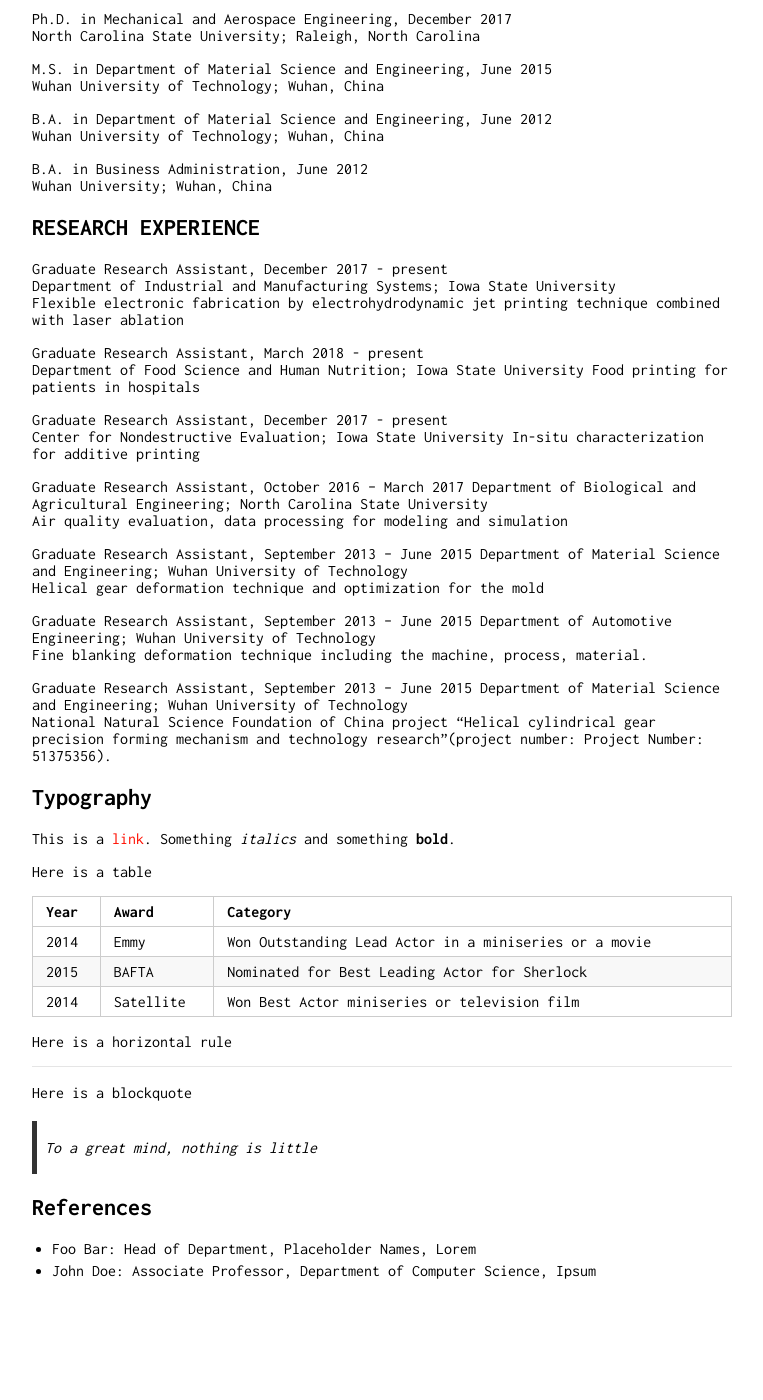
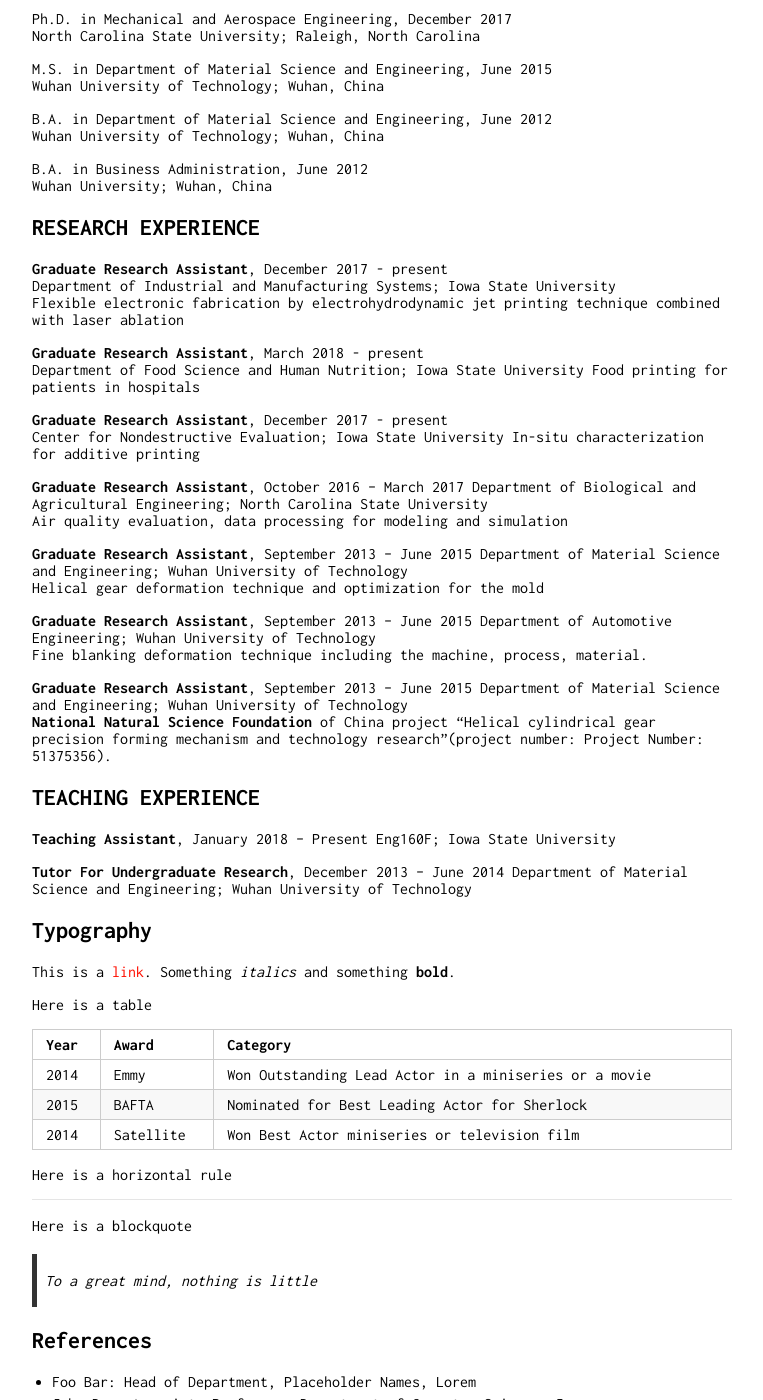
Before and after one commit to zhangxiao2018/zhangxiao2018.github.io, a Jekyll site: the page built from index.md, in a window 1280 px wide and 1400 px high, scrolled down 648 px. Shown: the whole window, without its empty margins (258-1021 px from the left). Built offline with Jekyll 4.4.1, drawn with Linux system fonts in a browser that asks for light colours; our own code applies the rules of GitHub Pages for plain Markdown files; before the commit the page ends 1927 px from its top, so only the background shows below that; some of the changed text lies outside the part shown.

Commit message:
Update index.md

```diff
--- a/index.md
+++ b/index.md
@@ -6,7 +6,7 @@ layout: default
 
 <img class="profile-picture" src="xiaozhang.jpg">
 
-Hi! I am a Ph.D. student of Department of Industrial and Manufacturing Systems Engineering at Iowa State University.
+Hi! I am a Ph.D. student of [Department of Industrial and Manufacturing Systems Engineering](https://www.imse.iastate.edu/) at Iowa State University.
 
 Currently, I am working in the Flexible Electronics and Additive Printing (FEAP) Laboratory & In-situ Characterization for Additive Printing (iCAP) Laboratory.
 
@@ -41,33 +41,40 @@ B.A. in Business Administration, June   2012
 Wuhan University; Wuhan, China
 
 ## RESEARCH EXPERIENCE
-Graduate Research Assistant, December   2017 - present
+**Graduate Research Assistant**, December   2017 - present
 Department of Industrial and Manufacturing Systems; Iowa State University
 Flexible electronic fabrication by electrohydrodynamic jet printing technique combined with laser ablation
 
-Graduate Research Assistant, March   2018 - present
+**Graduate Research Assistant**, March   2018 - present
 Department of Food Science and Human Nutrition; Iowa State University
 Food printing for patients in hospitals
 
-Graduate Research Assistant, December   2017 - present
+**Graduate Research Assistant**, December   2017 - present
 Center for Nondestructive Evaluation; Iowa State University
 In-situ characterization for additive printing
 
-Graduate Research Assistant, October   2016 – March 2017
+**Graduate Research Assistant**, October   2016 – March 2017
 Department of Biological and Agricultural Engineering; North Carolina State University
 Air quality evaluation, data processing for modeling and simulation
 
-Graduate Research Assistant, September   2013 – June 2015
+**Graduate Research Assistant**, September   2013 – June 2015
 Department of Material Science and Engineering; Wuhan University of Technology
 Helical gear deformation technique and optimization for the mold
 
-Graduate Research Assistant, September   2013 – June 2015
+**Graduate Research Assistant**, September   2013 – June 2015
 Department of Automotive Engineering; Wuhan University of Technology
 Fine blanking deformation technique including the machine, process, material.
 
-Graduate Research Assistant, September   2013 – June 2015
+**Graduate Research Assistant**, September   2013 – June 2015
 Department of Material Science and Engineering; Wuhan University of Technology
-National Natural Science Foundation of China project “Helical cylindrical gear precision forming mechanism and technology research”(project number: Project Number: 51375356).
+**National Natural Science Foundation** of China project “Helical cylindrical gear precision forming mechanism and technology research”(project number: Project Number: 51375356).
+
+## TEACHING EXPERIENCE
+**Teaching Assistant**, January   2018 – Present
+Eng160F; Iowa State University
+
+**Tutor For Undergraduate Research**, December   2013 – June 2014
+Department of Material Science and Engineering; Wuhan University of Technology
 
 ## Typography
 
```
